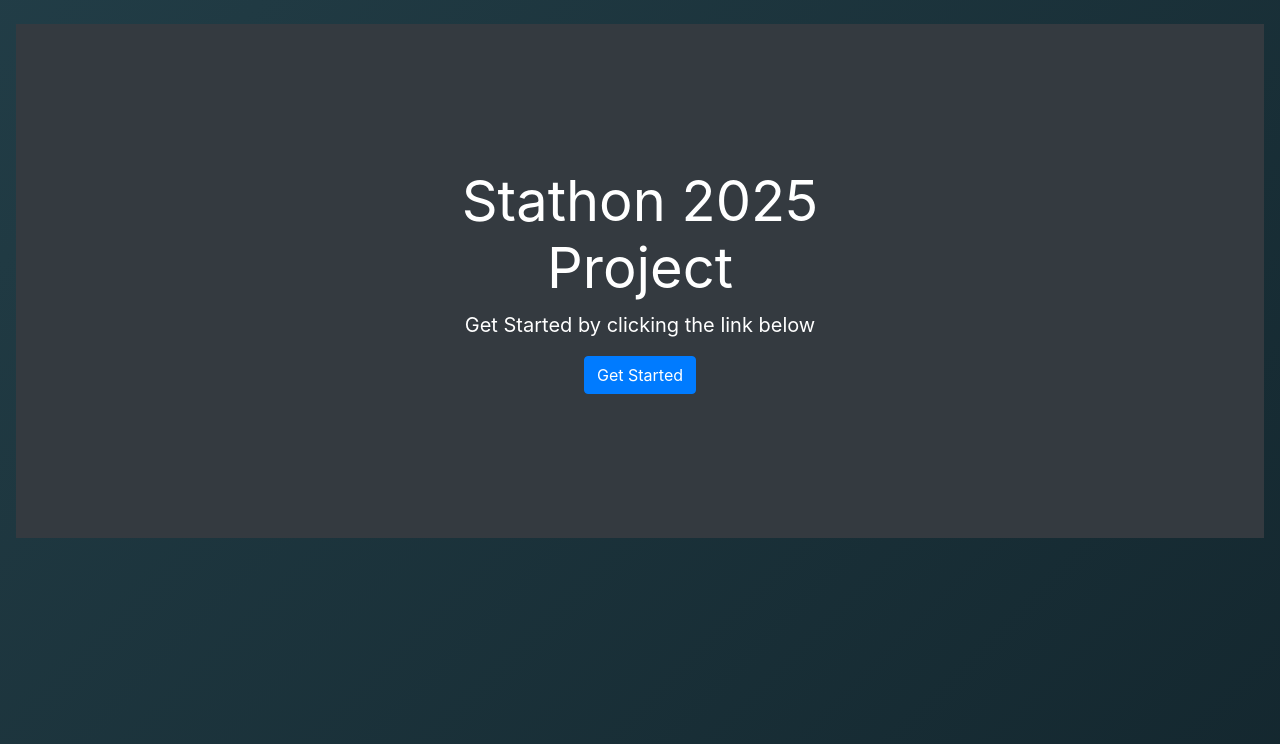
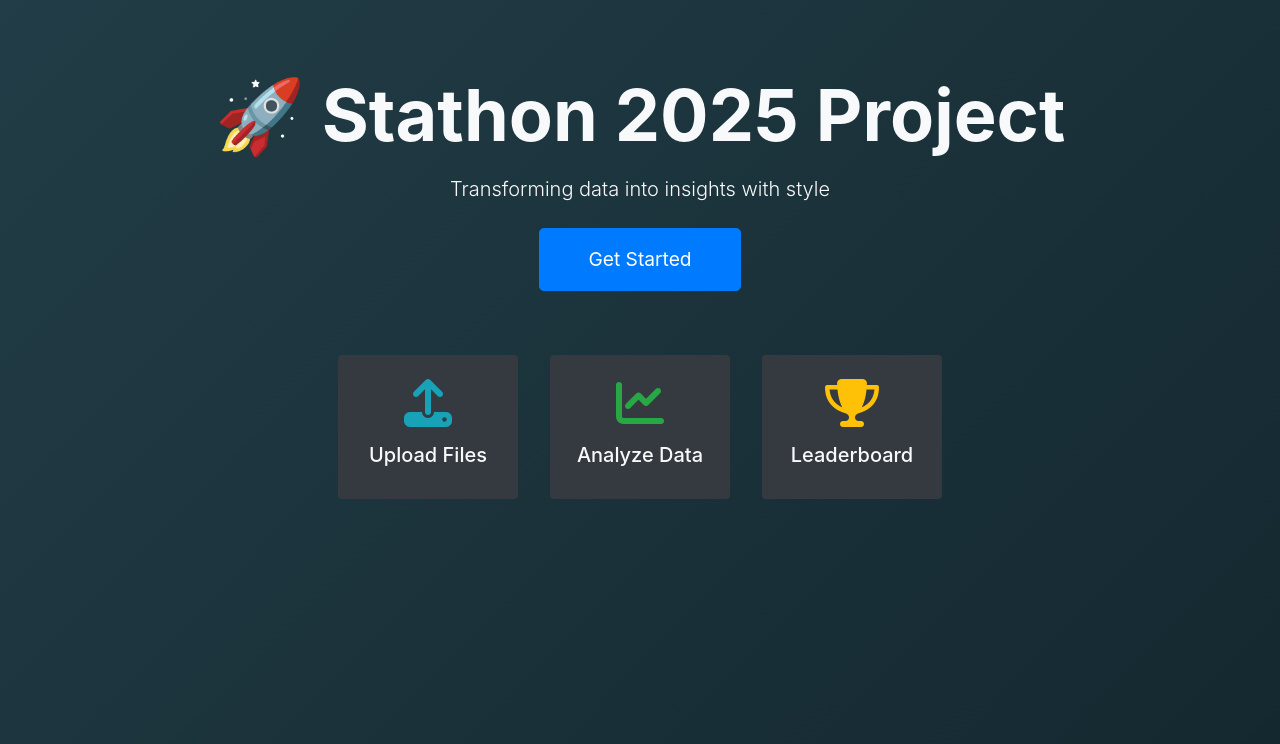
Before and after one commit to keshavmishra27/statathon_2025_project, a Flask app: page / in a window 1280 px wide. Shown: the part 56-800 px from the top of the page. Run offline with Flask 3, Linux system fonts and the light colour scheme; some libraries are stand-ins or nearby versions.

Commit message:
made home page more animated

```diff
--- a/backend/templates/home.html
+++ b/backend/templates/home.html
@@ -3,13 +3,52 @@
     Welcome to Keshav Coding Market
 {% endblock %}
 {% block content %}
-    <div class="position-relative overflow-hidden p-3 p-md-5 m-md-3 text-center bg-dark" style="color:white">
-        <div class="col-md-5 p-lg-5 mx-auto my-5">
-            <h1 class="display-4 font-weight-normal">Stathon 2025 Project</h1>
-            <p class="lead font-weight-normal">Get Started by clicking the link below</p>
-            <a class="btn btn-primary" href="{{ url_for('app_blueprint.upload_page') }}">Get Started</a>
+    <div class="text-center text-light py-5">
+        <!-- Animated Heading -->
+        <h1 class="display-3 font-weight-bold mb-3" style="animation: fadeInDown 1.5s;">
+            🚀 Stathon 2025 Project
+        </h1>
+        <p class="lead mb-4" style="animation: fadeInUp 2s;">
+            Transforming data into insights with style
+        </p>
+
+        <!-- Animated Button -->
+        <a href="{{ url_for('app_blueprint.upload_page') }}"
+           class="btn btn-lg btn-primary btn-glow px-5 py-3"
+           style="font-size: 1.2rem; animation: bounceIn 2.5s;">
+            Get Started
+        </a>
+
+        <!-- Decorative Icons -->
+        <div class="mt-5 d-flex justify-content-center flex-wrap">
+            <div class="m-3 p-4 bg-dark rounded tilt-card shadow-glow" style="width: 180px;">
+                <i class="fas fa-upload fa-3x mb-3 text-info"></i>
+                <h5>Upload Files</h5>
+            </div>
+            <div class="m-3 p-4 bg-dark rounded tilt-card shadow-glow" style="width: 180px;">
+                <i class="fas fa-chart-line fa-3x mb-3 text-success"></i>
+                <h5>Analyze Data</h5>
+            </div>
+            <div class="m-3 p-4 bg-dark rounded tilt-card shadow-glow" style="width: 180px;">
+                <i class="fas fa-trophy fa-3x mb-3 text-warning"></i>
+                <h5>Leaderboard</h5>
+            </div>
         </div>
-        <div class="product-device box-shadow d-none d-md-block"></div>
-        <div class="product-device product-device-2 box-shadow d-none d-md-block"></div>
     </div>
+
+    <style>
+        @keyframes fadeInDown {
+            from { opacity: 0; transform: translateY(-30px); }
+            to { opacity: 1; transform: translateY(0); }
+        }
+        @keyframes fadeInUp {
+            from { opacity: 0; transform: translateY(30px); }
+            to { opacity: 1; transform: translateY(0); }
+        }
+        @keyframes bounceIn {
+            0% { transform: scale(0.8); opacity: 0; }
+            50% { transform: scale(1.05); opacity: 1; }
+            100% { transform: scale(1); }
+        }
+    </style>
 {% endblock %}
```
